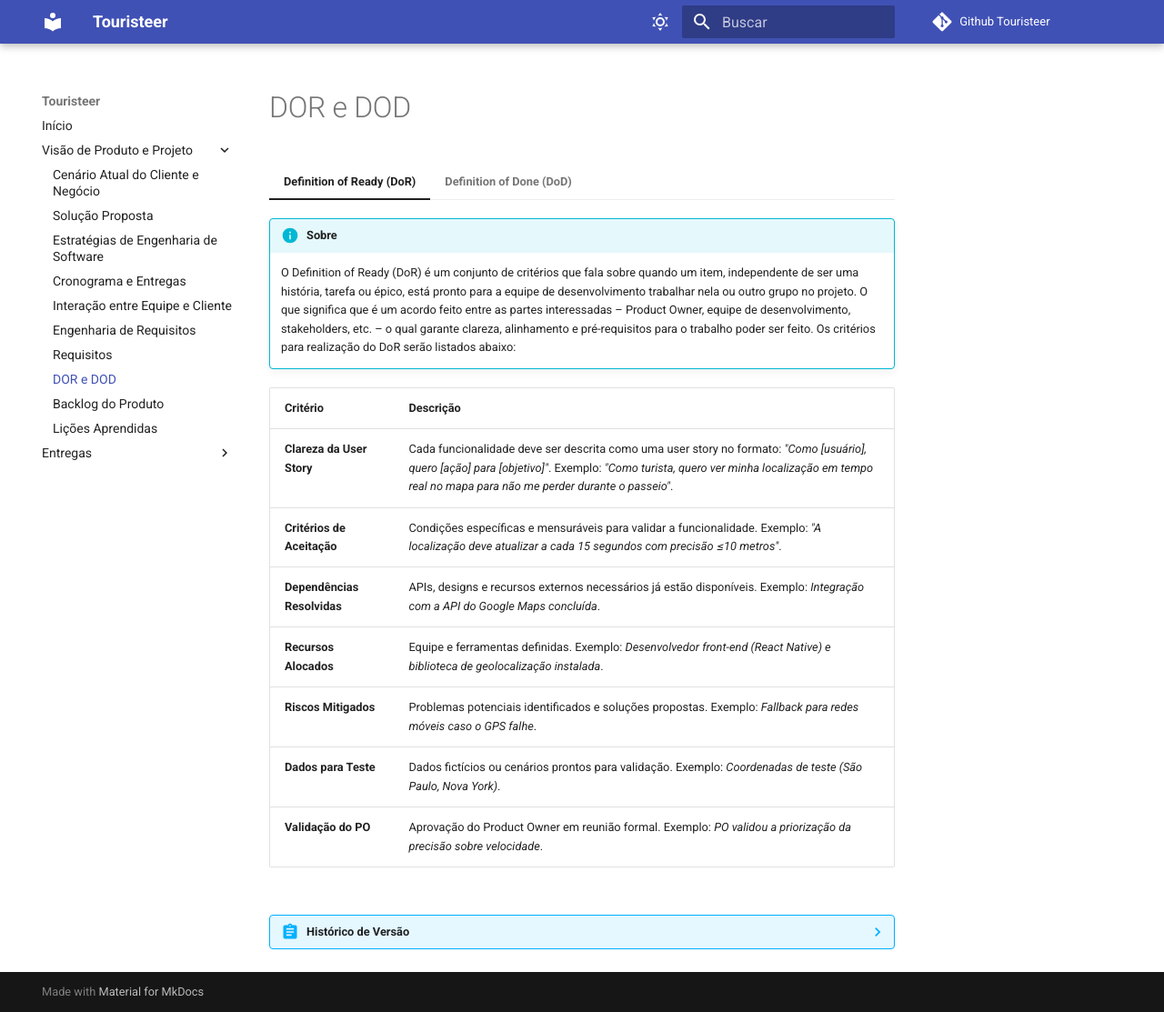
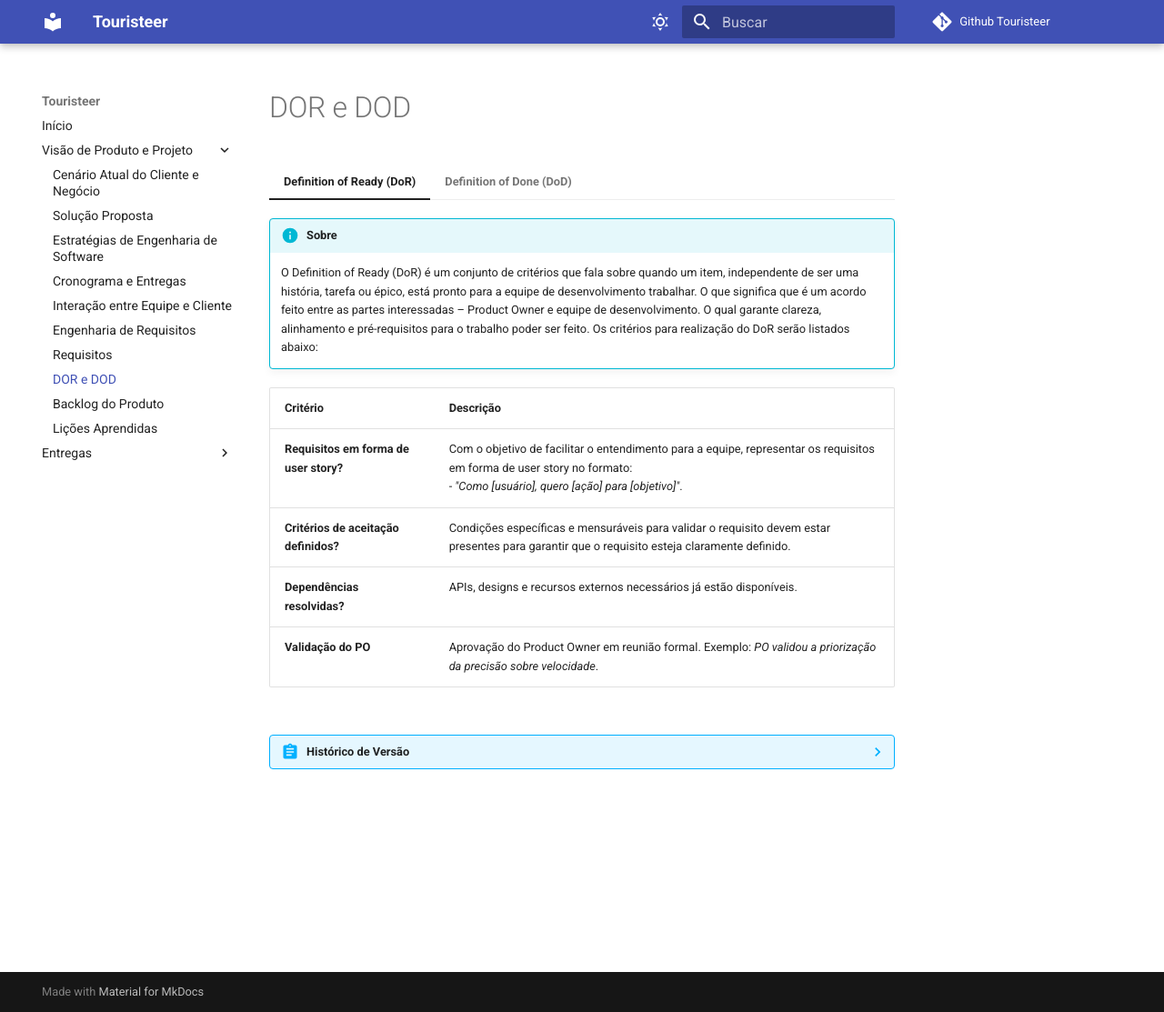
Before and after one commit to mdsreq-fga-unb/2025.1-T01-Touristeer-, an MkDocs documentation site: the page built from docs/sections/docPage/8-dor-e-dod.md, in a window 1280 px wide and 1113 px high. Shown: the whole window at 91% size. Built offline with MkDocs 1.6.1 and Material for MkDocs 9.7.7, drawn with Linux system fonts in a browser that asks for light colours; comment, search, counter and statistics services are not loaded.

Commit message:
(docs): feitas correções referentes aos comentários do professor em relação ao tópico DoR e DoD

```diff
--- a/docs/sections/docPage/8-dor-e-dod.md
+++ b/docs/sections/docPage/8-dor-e-dod.md
@@ -2,17 +2,14 @@
 
     !!! info "Sobre"
 
-        O Definition of Ready (DoR) é um conjunto de critérios que fala sobre quando um item, independente de ser uma história, tarefa ou épico, está pronto para a equipe de desenvolvimento trabalhar nela ou outro grupo no projeto. O que significa que é um acordo feito entre as partes interessadas – Product Owner, equipe de desenvolvimento, stakeholders, etc. – o qual garante clareza, alinhamento e pré-requisitos para o trabalho poder ser feito. Os critérios para realização do DoR serão listados abaixo:
+        O Definition of Ready (DoR) é um conjunto de critérios que fala sobre quando um item, independente de ser uma história, tarefa ou épico, está pronto para a equipe de desenvolvimento trabalhar. O que significa que é um acordo feito entre as partes interessadas – Product Owner e equipe de desenvolvimento. O qual garante clareza, alinhamento e pré-requisitos para o trabalho poder ser feito. Os critérios para realização do DoR serão listados abaixo:
 
     | **Critério**                | **Descrição**                                                                                                                                                                                                                              |
     | --------------------------- | ------------------------------------------------------------------------------------------------------------------------------------------------------------------------------------------------------------------------------------------ |
-    | **Clareza da User Story**   | Cada funcionalidade deve ser descrita como uma user story no formato: _"Como [usuário], quero [ação] para [objetivo]"_. Exemplo: _"Como turista, quero ver minha localização em tempo real no mapa para não me perder durante o passeio"_. |
-    | **Critérios de Aceitação**  | Condições específicas e mensuráveis para validar a funcionalidade. Exemplo: _"A localização deve atualizar a cada 15 segundos com precisão ≤10 metros"_.                                                                                   |
-    | **Dependências Resolvidas** | APIs, designs e recursos externos necessários já estão disponíveis. Exemplo: _Integração com a API do Google Maps concluída_.                                                                                                              |
-    | **Recursos Alocados**       | Equipe e ferramentas definidas. Exemplo: _Desenvolvedor front-end (React Native) e biblioteca de geolocalização instalada_.                                                                                                                |
-    | **Riscos Mitigados**        | Problemas potenciais identificados e soluções propostas. Exemplo: _Fallback para redes móveis caso o GPS falhe_.                                                                                                                           |
-    | **Dados para Teste**        | Dados fictícios ou cenários prontos para validação. Exemplo: _Coordenadas de teste (São Paulo, Nova York)_.                                                                                                                                |
-    | **Validação do PO**         | Aprovação do Product Owner em reunião formal. Exemplo: _PO validou a priorização da precisão sobre velocidade_.                                                                                                                            |
+    | **Requisitos em forma de user story?**   | Com o objetivo de facilitar o entendimento para a equipe, representar os requisitos em forma de user story no formato:<br> - _"Como [usuário], quero [ação] para [objetivo]"_.|
+    | **Critérios de aceitação definidos?**  | Condições específicas e mensuráveis para validar o requisito devem estar presentes para garantir que o requisito esteja claramente definido.|
+    | **Dependências resolvidas?**| APIs, designs e recursos externos necessários já estão disponíveis.|
+    | **Validação do PO**| Aprovação do Product Owner em reunião formal. Exemplo: _PO validou a priorização da precisão sobre velocidade_.|
 
 === "Definition of Done (DoD)"
 
@@ -20,17 +17,17 @@
 
         O Definition of Done (DoD) é usado para garantir a qualidade e a consistência do trabalho entregue pela equipe a partir de uma definição clara e objetiva de critérios que precisam ser atendidos para que um item do backlog (User Story) seja considerado como concluído. A seguir, será apresentado os critérios escolhidos pela equipe para composição do DoD:
 
-    | **Critério**                | **Descrição**                                                                                                                                                                  |
+    | **Critério**| **Descrição**|
     | --------------------------- | ------------------------------------------------------------------------------------------------------------------------------------------------------------------------------ |
-    | **Implementação Completa**  | Código desenvolvido, integrado ao repositório principal e funcionando nas plataformas-alvo.                                                                                    |
-    | **Testes Realizados**       | - Testes em unidades individuais do código de forma isolada.  <br>- Testes de integração com APIs (Google Maps, Firebase).  <br>- Testes de usabilidade com 5+ usuários reais. |
-    | **Documentação Atualizada** | - Comentários no código explicando lógicas complexas.    <br>- Documentação técnica de APIs e fluxos.                                                                          |
-    | **Revisão de Código**       | Peer review realizado, seguindo padrões de código (ex: ESLint para JavaScript) e boas práticas de segurança.                                                                   |
-    | **Performance Validada**    | - Tempo de resposta ≤2 segundos para ações do usuário.                                                                                                                         |
-    | **Conformidade Legal**      | - LGPD aplicada para coleta de dados (ex: avaliações de rotas).  <br>- Termos de uso e política de privacidade atualizados.                                                    |
-    | **Validação do Cliente**    | Aprovado pelo Product Owner em reunião formal, com demonstração da funcionalidade em ambiente de staging.                                                                      |
+    | **Contempla os requisitos estabelecidos?**| - Validar se a funcionalidade cumpre com os requisitos estabelecidos.|
+    | **Entrega um incremento do produto?**| - Código desenvolvido e integrado. <br> - Deve agragar valor ao produto como um todo. <br> - Funcionalidade deve ser implementada por completo e respeitar requisitos estabelecidos.|
+    | **Testes Realizados?**| - Testes em unidades individuais do código de forma isolada.  <br>- Testes de integração com APIs (Google Maps, Firebase).  |
+    | **Documentação Atualizada?** | - A documentação deve estar atualizada e disponível, garantindo que qualquer pessoa possa entender como a funcionalidade deve ser usada ou mantida.<br> - O código deve ser documentado, para facilitar sua manutenção|
+    | **Código e Funcionalidade Revisada?**| - Funcionalidade e código revisado pela equipe de QA.|
+
 
 ??? abstract "Histórico de Versão"
     | Data | Versão | Descrição | Autor | Revisores|
     |-|-|-|-|-
     |20/05/2025| 1.0 | Criação do documento de DoR e DoD | Gabriel Soares | Leonardo Sauma e Gustavo Gontijo|
+    |26/05/2025| 1.1 | Realizadas correções baseadas nos comentários do Professor em sala | Gabriel Soares | Gustavo Gontijo e Rodrigo
```
